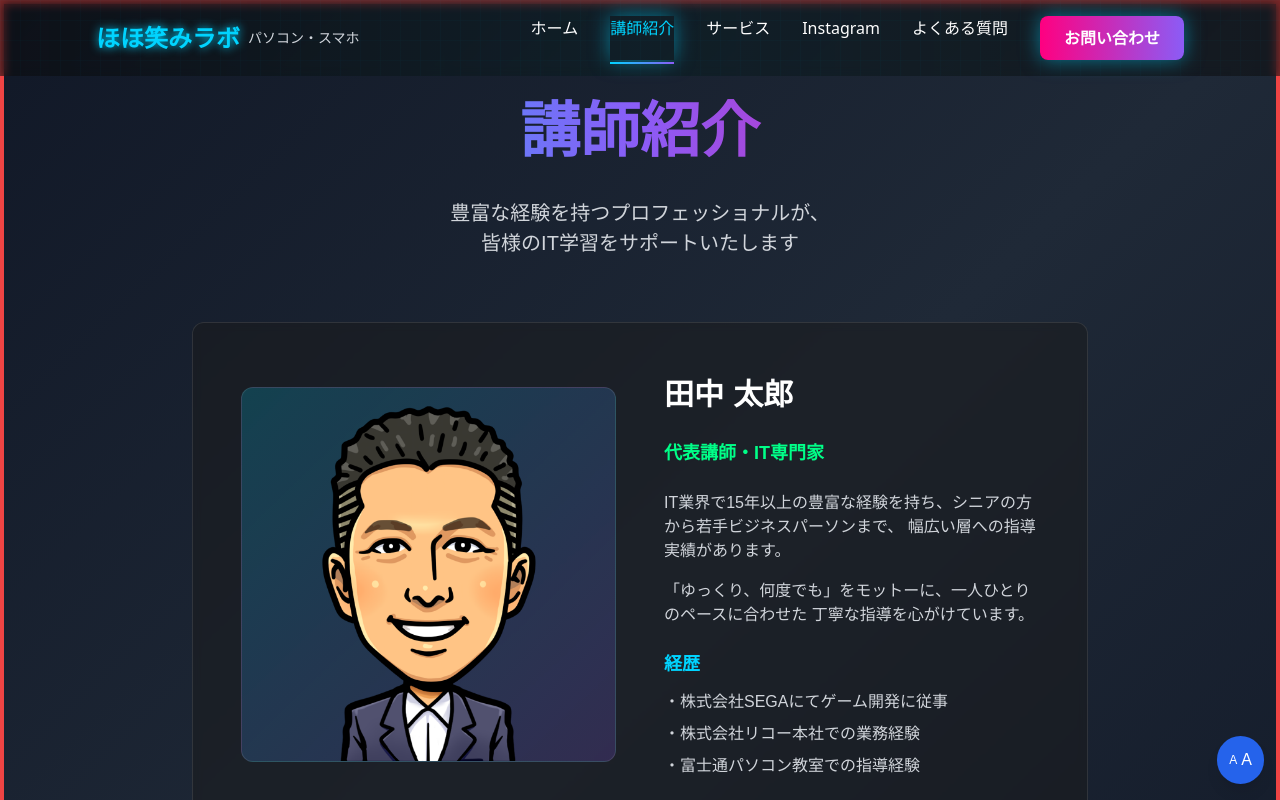
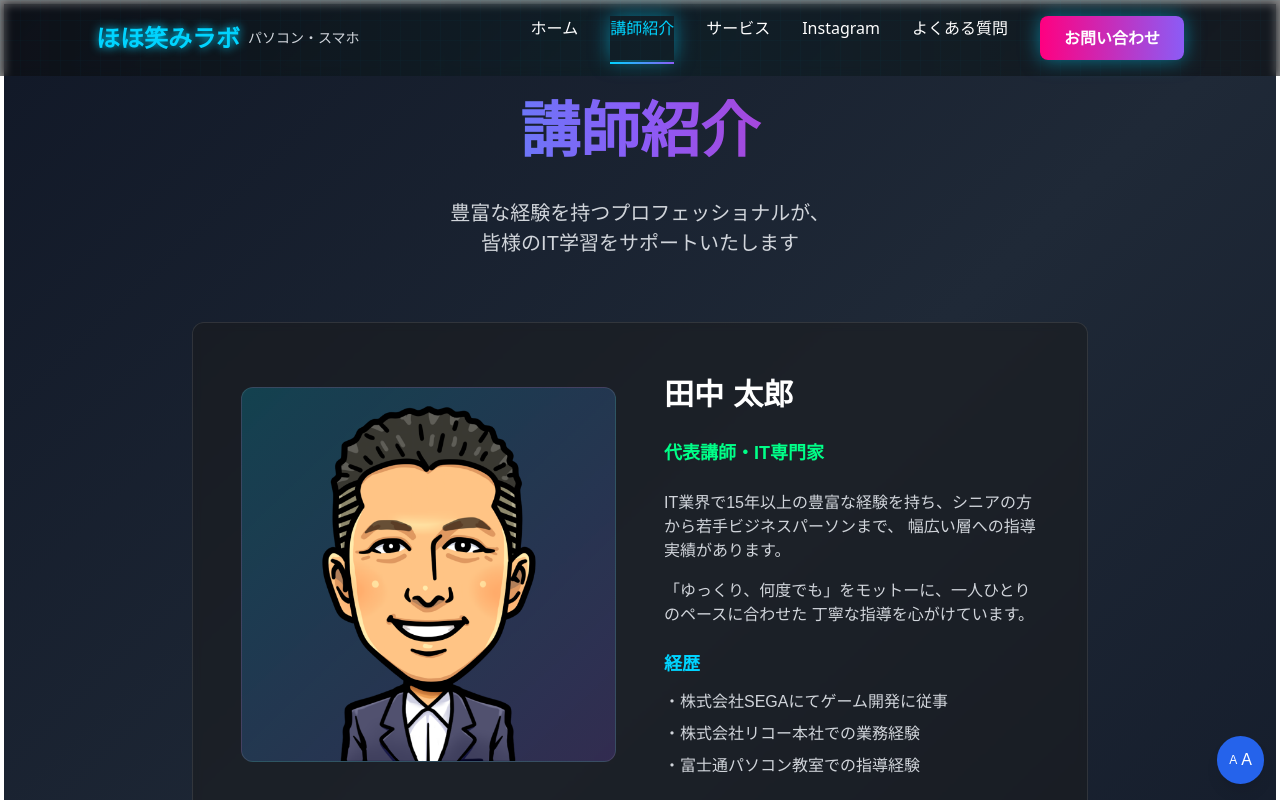
Before and after one commit to hohoemi-rabo/h-rabo, a Next.js app: page /instructor in a window 1280 px wide. Shown: the top 800 px of the page. Built offline with nearby package versions, Linux system fonts and the light colour scheme.

Commit message:
💚ビルドエラー修正

```diff
--- a/src/app/instructor/page.tsx
+++ b/src/app/instructor/page.tsx
@@ -1,7 +1,6 @@
 import type { Metadata } from 'next'
 import InstructorPageClient from './InstructorPageClient'
-import Dynamic3DRotation from '@/components/animations/Dynamic3DRotation'
-// 元に戻す用: import SimplePageTransition from '@/components/animations/SimplePageTransition'
+import SimplePageTransition from '@/components/animations/SimplePageTransition'
 
 export const metadata: Metadata = {
   title: '講師紹介',
@@ -10,9 +9,9 @@ export const metadata: Metadata = {
 
 export default function InstructorPage() {
   return (
-    <Dynamic3DRotation className="border-4 border-red-500">
+    <SimplePageTransition type="fadeDown" className="border-4 border-white">
       <InstructorPageClient />
-    </Dynamic3DRotation>
+    </SimplePageTransition>
   )
 }
 
--- a/src/components/animations/SimplePageTransition.tsx
+++ b/src/components/animations/SimplePageTransition.tsx
@@ -69,7 +69,7 @@ export default function SimplePageTransition({
   // トランジション設定（統一）
   const transition = {
     duration: 0.4,
-    ease: 'easeOut'
+    ease: 'easeOut' as const
   }
 
   return (
```
